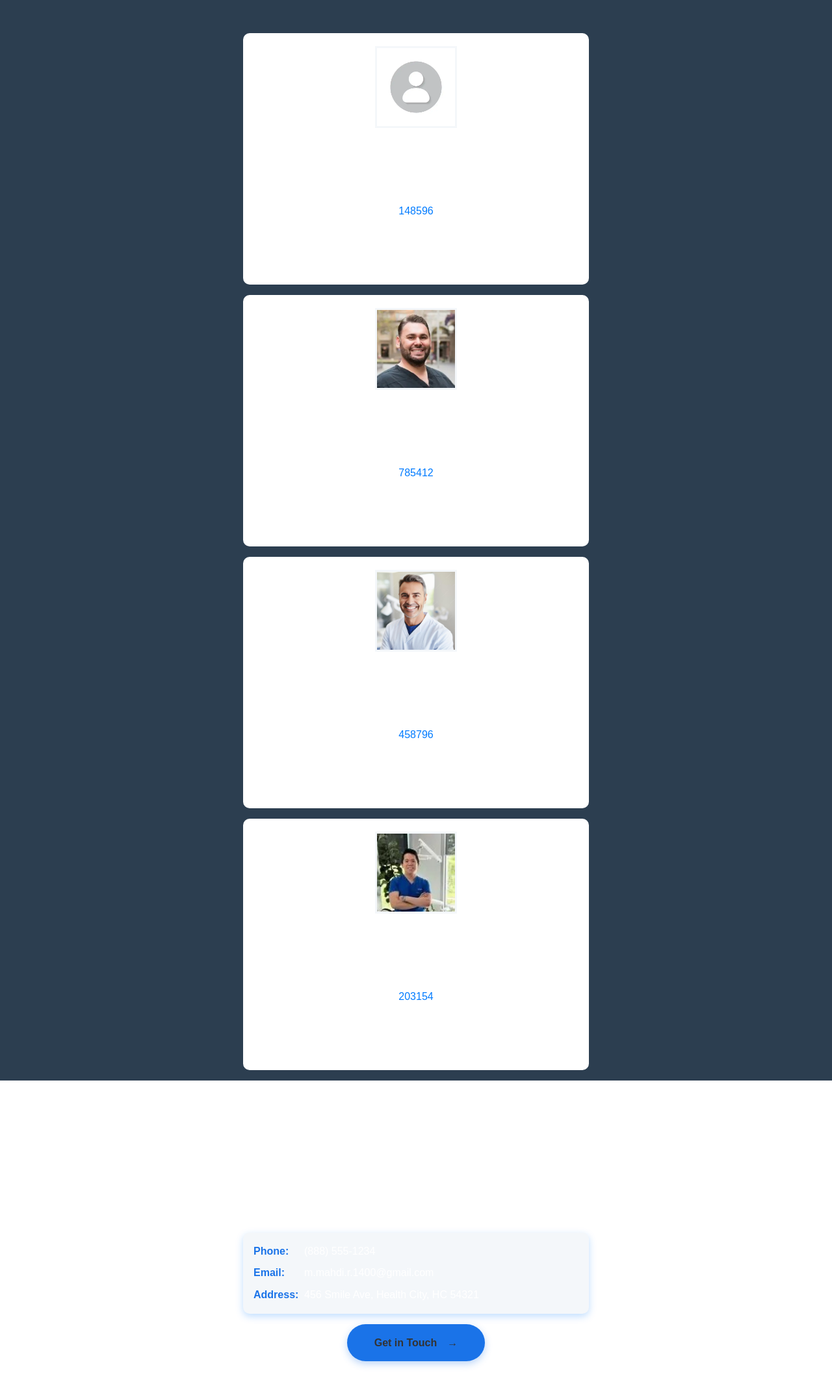
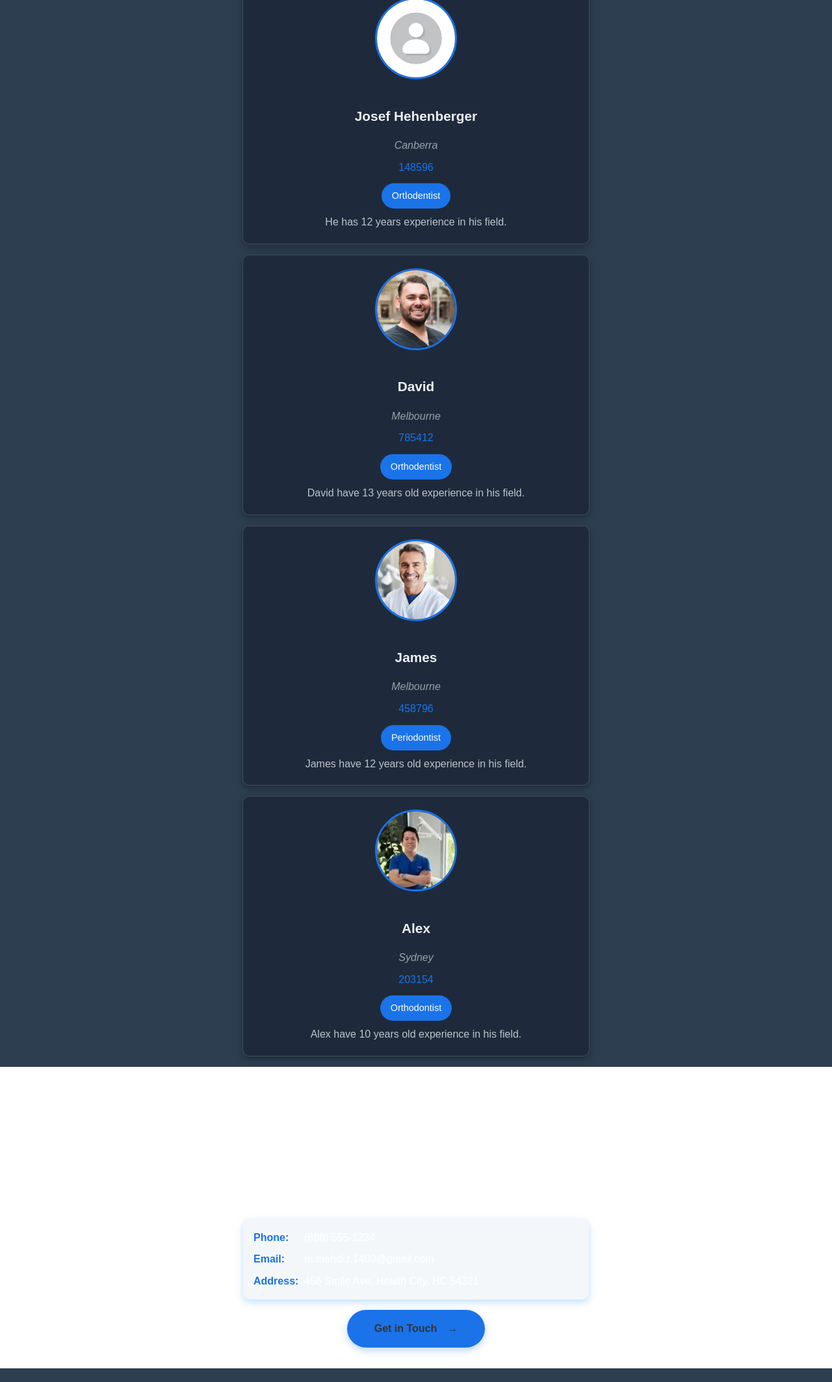
Before and after one commit to Mohammad533643/Dentist_site, a Django app: template Dentist/template/dentist_info/dentists.html in a window 1280 px wide. Shown: the part 92-2219 px from the top of the page at 65% size. After the commit the page ends 2198 px from the top, so only its background shows below. Run offline with Django 5.2, Linux system fonts and the light colour scheme; the template is opened without the code that fills it: values that come from a table or form of the project are taken from there, others are empty; data comes from the database, SQL or seed files in the repository; parts of the project's set-up code (start-up, migrations or seed data) failed here and were passed over.

Commit message:
I modified dentist_info_app/static/css/dentists.css for showing better dentist's profile

```diff
--- a/Dentist/dentist_info_app/static/css/dentists.css
+++ b/Dentist/dentist_info_app/static/css/dentists.css
@@ -1,4 +1,3 @@
-/* Define CSS Variables for Reusability (extends previous :root) */
 :root {
     --primary-color: #1a73e8;
     --primary-hover: #1557b0;
@@ -8,8 +7,6 @@
     --success-hover: #218838;
     --text-color: #333;
     --background-light: #f4f7fa;
-    --background-white: #ffffff;
-    /* --background-dark: #e6f3ff; */
     --border-radius: 10px;
     --shadow: 0 4px 12px rgba(0, 123, 255, 0.25);
     --container-width: 80%;
@@ -23,51 +20,68 @@
     --font-size-xl: 2.2rem;
 }
 
-/* Dark Mode Support */
 @media (prefers-color-scheme: dark) {
     :root {
         --text-dark: #ecf0f1;
         --text-medium: #bdc3c7;
         --text-light: #95a5a6;
-        --background-white: #1e2a3c;
         --background-light: #2c3e50;
         --background-accent: #3d566e;
     }
 }
 
-/* Dentist List Styles */
+html, body {
+    margin: 0;
+    padding: 0;
+    min-height: 100vh;
+    background: #2c3e50;
+    color: #ecf0f1;
+    font-family: 'Arial', sans-serif;
+    line-height: 1.6;
+}
+
+.container {
+    width: var(--container-width);
+    margin: 0 auto;
+    max-width: var(--max-container-width);
+    padding: var(--spacing-lg);
+}
+
 .dentist-list {
     display: flex;
     flex-direction: column;
     align-items: center;
-    background: var(--background-white);
+    background:#1e2a3c;
+    border: 1px solid rgba(255, 255, 255, 0.15);
     border-radius: var(--border-radius);
     padding: var(--spacing-lg);
     margin: var(--spacing-md);
-    box-shadow: var(--shadow-sm);
+    box-shadow: 0 4px 12px rgba(0, 0, 0, 0.3);
     transition: transform 0.3s ease, box-shadow 0.3s ease;
     width: 100%;
-    max-width: clamp(300px, 90%, 500px); /* Responsive max-width */
+    max-width: clamp(300px, 90%, 500px);
+    backdrop-filter: blur(8px);
 }
 
 .dentist-list:hover,
 .dentist-list:focus-within {
     transform: translateY(-5px);
-    box-shadow: var(--shadow-md);
+    box-shadow: 0 8px 20px rgba(0, 0, 0, 0.4);
+    border-color: rgba(26, 115, 232, 0.4);
 }
 
 .dentist-list img {
-    width: clamp(100px, 20vw, 120px); /* Responsive image size */
+    width: clamp(100px, 20vw, 120px);
     height: clamp(100px, 20vw, 120px);
-    border-radius: var(--border-radius-circle);
+    border-radius: 50%;
     object-fit: cover;
     margin-bottom: var(--spacing-md);
-    border: 3px solid var(--background-light);
+    border: 3px solid #1a73e8;
 }
 
 .dentist-list h2 {
-    font-size: clamp(var(--font-size-md), 4vw, var(--font-size-lg));
-    color: var(--text-dark);
+    font-size: clamp(1.1rem, 4vw, 1.3rem);
+    color: #ecf0f1;
     margin: var(--spacing-sm) 0;
     font-weight: 600;
 }
@@ -75,36 +89,31 @@
 .dentist-list li {
     list-style: none;
     text-align: center;
-    color: var(--text-medium);
+    color: #bdc3c7;
     font-size: var(--font-size-base);
     margin: calc(var(--spacing-sm) / 2) 0;
 }
 
 .dentist-list li:nth-child(3) {
     font-style: italic;
-    color: var(--text-light);
+    color: #95a5a6;
 }
 
 .dentist-list li:nth-child(4) {
-    color: var(--secondary-color);
+    color: #1a73e8;
     font-weight: 500;
 }
 
 .dentist-list li:nth-child(5) {
-    background: var(--background-accent);
+    background: #1a73e8;
+    color: white;
     padding: var(--spacing-sm) var(--spacing-md);
     border-radius: 20px;
     font-size: 0.9rem;
+    display: inline-block;
+    margin-top: var(--spacing-sm);
 }
 
-/* Container Styles (for context, assuming integration with previous code) */
-.container {
-    width: var(--container-width, 80%);
-    margin: 0 auto;
-    max-width: var(--max-container-width, 1200px);
-}
-
-/* Responsive Design */
 @media (min-width: 768px) {
     .container {
         display: flex;
@@ -130,12 +139,11 @@
     }
 
     .dentist-list h2 {
-        font-size: var(--font-size-md);
+        font-size: 1.1rem;
     }
 }
 
-/* Accessibility Enhancements */
 .dentist-list:focus-within {
-    outline: 2px solid var(--secondary-color);
+    outline: 2px solid #1a73e8;
     outline-offset: 2px;
 }
```
